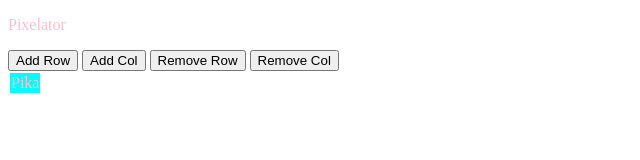
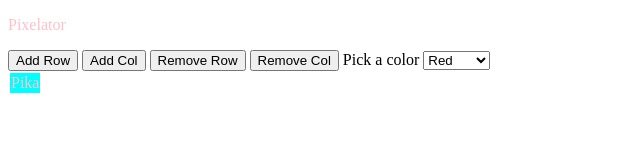
Before and after one commit to darrenzhang2000/js-pixelator, a plain HTML site: page index.html in a window 1280 px wide. Shown: the whole page, without its empty margins (0-640 px from the left). Drawn offline with Linux system fonts and the light colour scheme.

Commit message:
added dropdown of colors

```diff
--- a/index.html
+++ b/index.html
@@ -12,6 +12,16 @@
     <button onclick="addCol()">Add Col</button>
     <button onclick="removeRow()">Remove Row</button>
     <button onclick="removeCol()">Remove Col</button>
+    <label for="colors">Pick a color</label>
+    <select id="colors">
+        <option value="red">Red</option>
+        <option value="orange">Orange</option>
+        <option value="yellow">Yellow</option>
+        <option value="green">Green</option>
+        <option value="blue">Blue</option>
+        <option value="violet">Violet</option>
+        <option value="purple">Purple</option>
+    </select>
     <table>
         <tr>
             <td>Pika</td>
```
